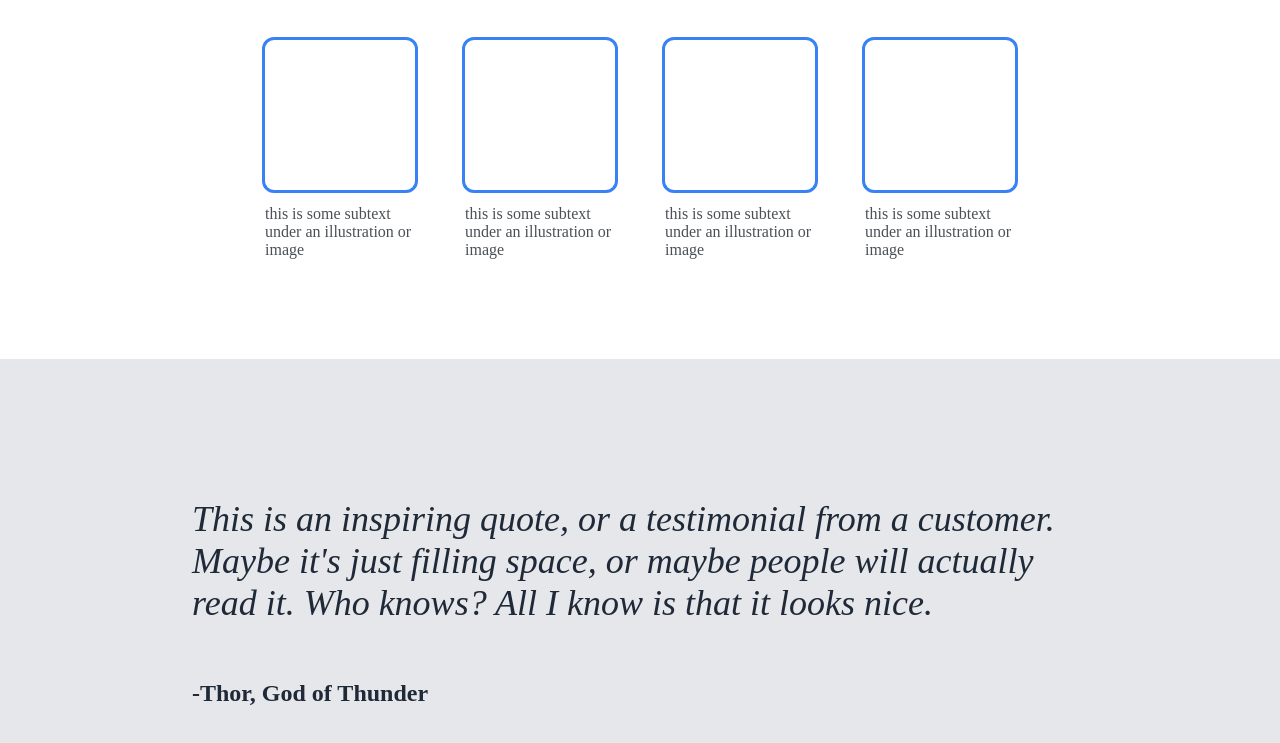
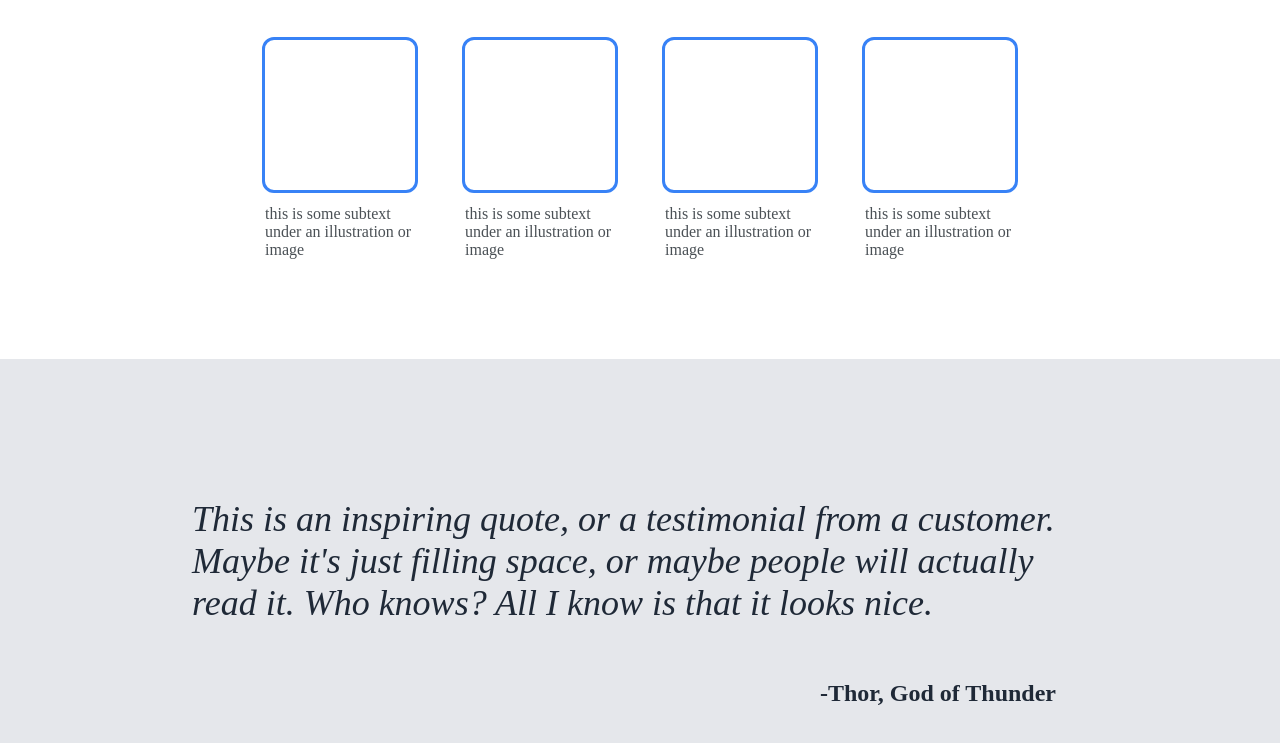
Before and after one commit to erennbs/odin-landing-page, a plain HTML site: page index.html in a window 1280 px wide. Shown: the part 700-1443 px from the top of the page. Drawn offline with Linux system fonts and the light colour scheme.

Commit message:
Modify quote section
Put quote writer at right end

```diff
--- a/styles.css
+++ b/styles.css
@@ -148,4 +148,6 @@ button {
 
 .quote > h2 {
     color: #1F2937;
+    align-self: flex-end;
+    padding-right: 32px;
 }
```
